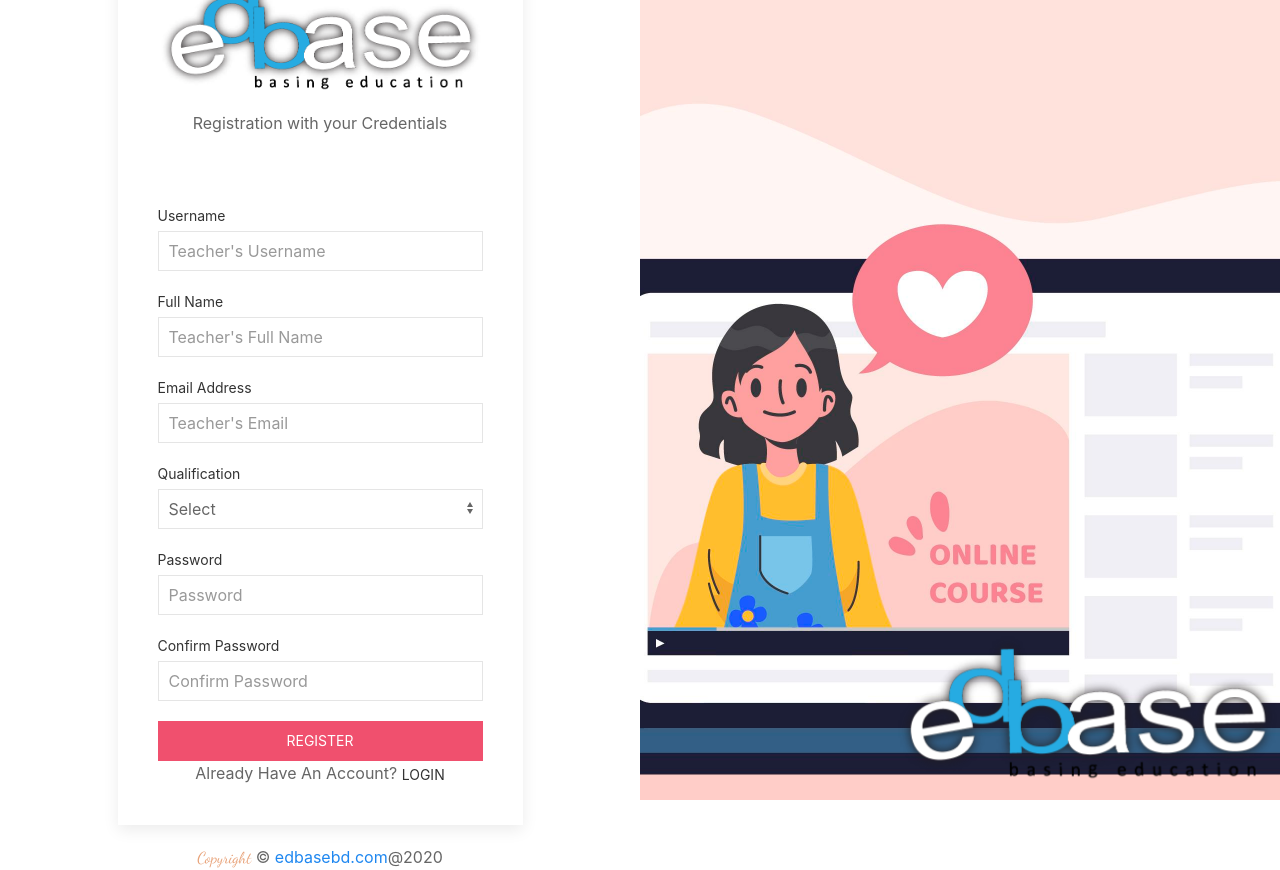
After one commit to hmahmud01/edbase-app, a Django app: page /signupteacher/ in a window 1280 px wide. The commit adds this page. Run offline with Django 3.2, Linux system fonts and the light colour scheme.

Commit message:
teacher panel and signup done

```diff
--- a/applicant/templates/addSubject.html
+++ b/applicant/templates/addSubject.html
@@ -4,7 +4,7 @@
 {% block content %}
     <!-- Home Page Section -->
     <section class="main-section">
-        {% include 'admin_nav.html' %}
+        {% include 'nav_admin.html' %}
     </section>
 
 
--- a/applicant/templates/addTeacher.html
+++ b/applicant/templates/addTeacher.html
@@ -4,7 +4,7 @@
 {% block content %}
     <!-- Home Page Section -->
     <section class="main-section">
-        {% include 'admin_nav.html' %}
+        {% include 'nav_admin.html' %}
     </section>
 
 
--- a/applicant/templates/batchSessionDashboard.html
+++ b/applicant/templates/batchSessionDashboard.html
@@ -4,7 +4,7 @@
 {% block content %}
     <!-- Home Page Section -->
     <section class="main-section">
-        {% include 'admin_nav.html' %}
+        {% include 'nav_admin.html' %}
     </section>
 
 
--- a/applicant/templates/contentDashboard.html
+++ b/applicant/templates/contentDashboard.html
@@ -4,7 +4,7 @@
 {% block content %}
     <!-- Home Page Section -->
     <section class="main-section">
-        {% include 'admin_nav.html' %}
+        {% include 'nav_admin.html' %}
     </section>
 
 
--- a/applicant/templates/contentDetail.html
+++ b/applicant/templates/contentDetail.html
@@ -4,7 +4,7 @@
 {% block content %}
     <!-- Home Page Section -->
     <section class="main-section">
-        {% include 'admin_nav.html' %}
+        {% include 'nav_admin.html' %}
     </section>
 
 
--- a/applicant/templates/contentList.html
+++ b/applicant/templates/contentList.html
@@ -4,7 +4,7 @@
 {% block content %}
     <!-- Home Page Section -->
     <section class="main-section">
-        {% include 'admin_nav.html' %}
+        {% include 'nav_admin.html' %}
     </section>
 
 
--- a/applicant/templates/dashboard.html
+++ b/applicant/templates/dashboard.html
@@ -4,7 +4,7 @@
 {% block content %}
     <!-- Home Page Section -->
     <section class="main-section">
-        {% include 'admin_nav.html' %}
+        {% include 'nav_admin.html' %}
     </section>
 
 
--- a/applicant/templates/help.html
+++ b/applicant/templates/help.html
@@ -4,7 +4,7 @@
 {% block content %}
     <!-- Home Page Section -->
     <section class="main-section">
-        {% include 'admin_nav.html' %}
+        {% include 'nav_admin.html' %}
     </section>
 
 
--- a/applicant/templates/materials.html
+++ b/applicant/templates/materials.html
@@ -4,7 +4,7 @@
 {% block content %}
     <!-- Home Page Section -->
     <section class="main-section">
-        {% include 'admin_nav.html' %}
+        {% include 'nav_admin.html' %}
     </section>
 
 
--- a/applicant/templates/subjects.html
+++ b/applicant/templates/subjects.html
@@ -4,7 +4,7 @@
 {% block content %}
     <!-- Home Page Section -->
     <section class="main-section">
-        {% include 'admin_nav.html' %}
+        {% include 'nav_admin.html' %}
     </section>
 
 
--- /dev/null
+++ b/applicant/templates/teacherSignup.html
@@ -0,0 +1,94 @@
+{% extends 'base.html' %}
+{% load static %}
+{% block content %}
+
+<section id="registration">
+    <div>
+        <div class="uk-grid-collapse" uk-grid>
+            <div class="uk-width-1-2@m h-100">
+                <div class="h-1-1">
+                    <div class="uk-background-cover h-1-1 uk-dark uk-panel uk-flex uk-flex-center uk-flex-middle">
+                        <div class="uk-flex uk-flex-column uk-animation-slide-top-small">
+                            <div>
+                                <div class="uk-card uk-card-default uk-card-hover uk-card-body uk-margin-bottom">
+                                    <img width="325" class="uk-margin-bottom" src="/static/img/edbase.png" alt="" uk-img>
+                                    <p class="uk-flex uk-flex-center uk-margin-small-bottom">Registration with your Credentials</p>
+                                    <form action="{% url 'saveteacher' %}" method="post" class="uk-form-stacked uk-margin-large">{% csrf_token %}
+                                        <div class="uk-margin">
+                                            <label class="uk-form-label" for="username">Username</label>
+                                            <div class="uk-form-controls">
+                                                <input class="uk-input" id="username" type="text" name="username" placeholder="Teacher's Username" required>
+                                            </div>
+                                        </div>
+
+                                        <div class="uk-margin">
+                                            <label class="uk-form-label" for="name">Full Name</label>
+                                            <div class="uk-form-controls">
+                                                <input class="uk-input" id="name" type="text" name="name" placeholder="Teacher's Full Name" required>
+                                            </div>
+                                        </div>
+
+                                        <div class="uk-margin">
+                                            <label class="uk-form-label" for="email">Email Address</label>
+                                            <div class="uk-form-controls">
+                                                <input class="uk-input" id="email" type="email" name="email" placeholder="Teacher's Email" required>
+                                            </div>
+                                        </div>
+
+                                        <div class="uk-margin">
+                                            <label class="uk-form-label" for="qualification">Qualification</label>
+                                            <div class="uk-form-controls">
+                                                <select class="uk-select" id="qualification" name="qualification">
+                                                    <option value="none">Select</option>
+                                                    <option value="O">O Level</option>
+                                                    <option value="A">A Level</option>
+                                                    <option value="both">Both</option>
+                                                </select>
+                                            </div>
+                                        </div>
+
+                                        <div class="uk-margin">
+                                            <label class="uk-form-label" for="form-stacked-text">Password</label>
+                                            <div class="uk-form-controls">
+                                                <input class="uk-input" name="pass" id="form-stacked-text" type="password" placeholder="Password" required>
+                                            </div>
+                                        </div>
+                                        <div class="uk-margin">
+                                            <label class="uk-form-label" for="form-stacked-text">Confirm Password</label>
+                                            <div class="uk-form-controls">
+                                                <input class="uk-input" name="conf_pass" id="form-stacked-text" type="password" placeholder="Confirm Password" required>
+                                            </div>
+                                        </div>
+
+                                        <button type="submit" class="uk-button uk-button-danger uk-width-1-1">Register</button>
+                                        <div class="uk-flex uk-flex-center uk-flex-middle">
+                                            <p>Already Have An Account? <a class="uk-button uk-button-text" href="{% url 'login' %}">Login</a></p>
+                                        </div>
+                                    </form>
+                                </div>
+                                <p class="uk-text-center"> <span class="zeros-sub-head copy">Copyright</span>  © <a href="/">edbasebd.com</a>@2020</p>
+                            </div>
+                        </div>
+                    </div>
+                </div>
+            </div>
+            <div class="uk-width-expand@m">
+                <div class="h-100">
+                    <div class="uk-background-cover uk-dark uk-panel" uk-parallax="bgy: -200" style="background-image: url(/static/img/registration.jpg);">
+                        <div class="h-100 uk-flex uk-flex-right uk-flex-bottom">
+                            <div class="uk-flex-column">
+                                <div class="uk-flex uk-flex-column uk-animation-slide-top-small uk-margin-bottom">
+                                    <div>
+                                        <img src="/static/img/edbase.png" width="385" alt="logo" uk-img>
+                                    </div>
+                                </div>
+                            </div>
+                        </div>
+                    </div>
+                </div>
+            </div>
+        </div>
+    </div>
+</section>
+
+{% endblock %}
--- a/applicant/templates/teachers.html
+++ b/applicant/templates/teachers.html
@@ -4,7 +4,7 @@
 {% block content %}
     <!-- Home Page Section -->
     <section class="main-section">
-        {% include 'admin_nav.html' %}
+        {% include 'nav_admin.html' %}
     </section>
 
 
--- a/applicant/urls.py
+++ b/applicant/urls.py
@@ -33,6 +33,9 @@ urlpatterns = [
     path('teachers/', views.teachers, name='teachers'),
     path('subjects/', views.subjects, name='subjects'),
     path('addteacher/', views.addTeacher, name='addteacher'),
+    path('signupteacher/', views.signupTeacher, name='signupteacher'),
+    path('verifyteacher/', views.verifyTeacher, name='verifyteacher'),
+    path('teacherpanel/', views.teacherPanel, name='teacherpanel'),
     path('saveteacher/', views.saveteacher, name='saveteacher'),
     path('deleteteacher/<int:tid>', views.deleteteacher, name='deleteteacher'),
     path('addsubject/', views.addSubject, name='addsubject'),
--- a/applicant/views.py
+++ b/applicant/views.py
@@ -289,23 +289,35 @@ def verifyLogin(request):
             auth_login(request, user)
             print(user.id)
             user_id = user.id
-            student = Student.objects.get(user_id=user_id)
-            print(student)
-            status = student.status
-            if student.status is True :
-                request.session['user'] = post_data['user']
-                request.session['type'] = "Student"
-                request.session['id'] = user_id
-                request.session['student'] = student.id
-                return redirect('studentpanel')
-            else :
-                request.session['user'] = post_data['user']
-                request.session['type'] = "Student"
-                request.session['id'] = user_id
-                request.session['student'] = student.id
-                return redirect('studentpanelunverified')
+            if Teacher.objects.filter(user_id=user_id).exists():
+                teacher = Teacher.objects.get(user_id=user_id)
+                request.session['user'] = teacher.user.username
+                request.session['type'] = "Teacher"
+                request.session['teacher_id'] = teacher.id
+                return redirect('teacherpanel')
+            else:
+                student = Student.objects.get(user_id=user_id)
+                print(student)
+                status = student.status
+                if student.status is True :
+                    request.session['user'] = post_data['user']
+                    request.session['type'] = "Student"
+                    request.session['id'] = user_id
+                    request.session['student'] = student.id
+                    return redirect('studentpanel')
+                else :
+                    request.session['user'] = post_data['user']
+                    request.session['type'] = "Student"
+                    request.session['id'] = user_id
+                    request.session['student'] = student.id
+                    return redirect('studentpanelunverified')
     else:
         return redirect('login')
+
+
+def verifyTeacher(tid):
+    print(tid)
+    return redirect('login')
 
 
 def userLogout(request):
@@ -347,6 +359,18 @@ def studentPanel(request):
     except :
         subjects = QualificationSubject.objects.filter(student__id__contains=sid)
         return render(request, 'studentPanel.html', {'data': student, 'subjects': subjects})
+
+
+@login_required(login_url='/login/')
+def teacherPanel(request):
+    tid = request.session['teacher_id']
+    print(tid)
+    teacher = Teacher.objects.get(id=tid)
+    try:
+        subjects = Subject.objects.filter(assigned_teacher__id__contains=tid)
+        return render(request, 'teacherPanel.html', {'data': teacher, 'subjects': subjects})
+    except :
+        return render(request, 'teacherPanel.html', {'data': teacher})
 
 
 @login_required(login_url='/login/')
@@ -441,16 +465,37 @@ def addTeacher(request):
 def saveteacher(request):
     post_data = request.POST
     print(post_data)
-    password = "edbaseteacher"
-    user = User.objects.create_user(post_data['username'], post_data['email'], password)
-    teacher = Teacher(
-        user = user,
-        name = post_data['name'],
-        status = True,
-        level = post_data['qualification'],
-    )
-    teacher.save()
-    return redirect('teachers')
+    password = ""
+    if 'pass' in post_data:
+        passwd = post_data['pass']
+        conf_pass = post_data['conf_pass']
+        if passwd == conf_pass:
+            password = passwd
+            user = User.objects.create_user(post_data['username'], post_data['email'], password)
+            teacher = Teacher(
+                user = user,
+                name = post_data['name'],
+                status = True,
+                level = post_data['qualification'],
+            )
+            teacher.save()
+            return redirect('login')
+    else:
+        password = "edbaseteacher"
+        user = User.objects.create_user(post_data['username'], post_data['email'], password)
+        teacher = Teacher(
+            user = user,
+            name = post_data['name'],
+            status = True,
+            level = post_data['qualification'],
+        )
+        teacher.save()
+        return redirect('teachers')
+
+
+def signupTeacher(request):
+    data = ""
+    return render(request, 'teacherSignup.html', {'data': data})
 
 
 def deleteteacher(request, tid):
```
Also changed, not shown: applicant/templates/teacherPanel.html (added, +113 -0 lines), applicant/templates/nav_admin.html (renamed from applicant/templates/admin_nav.html), db.sqlite3.
